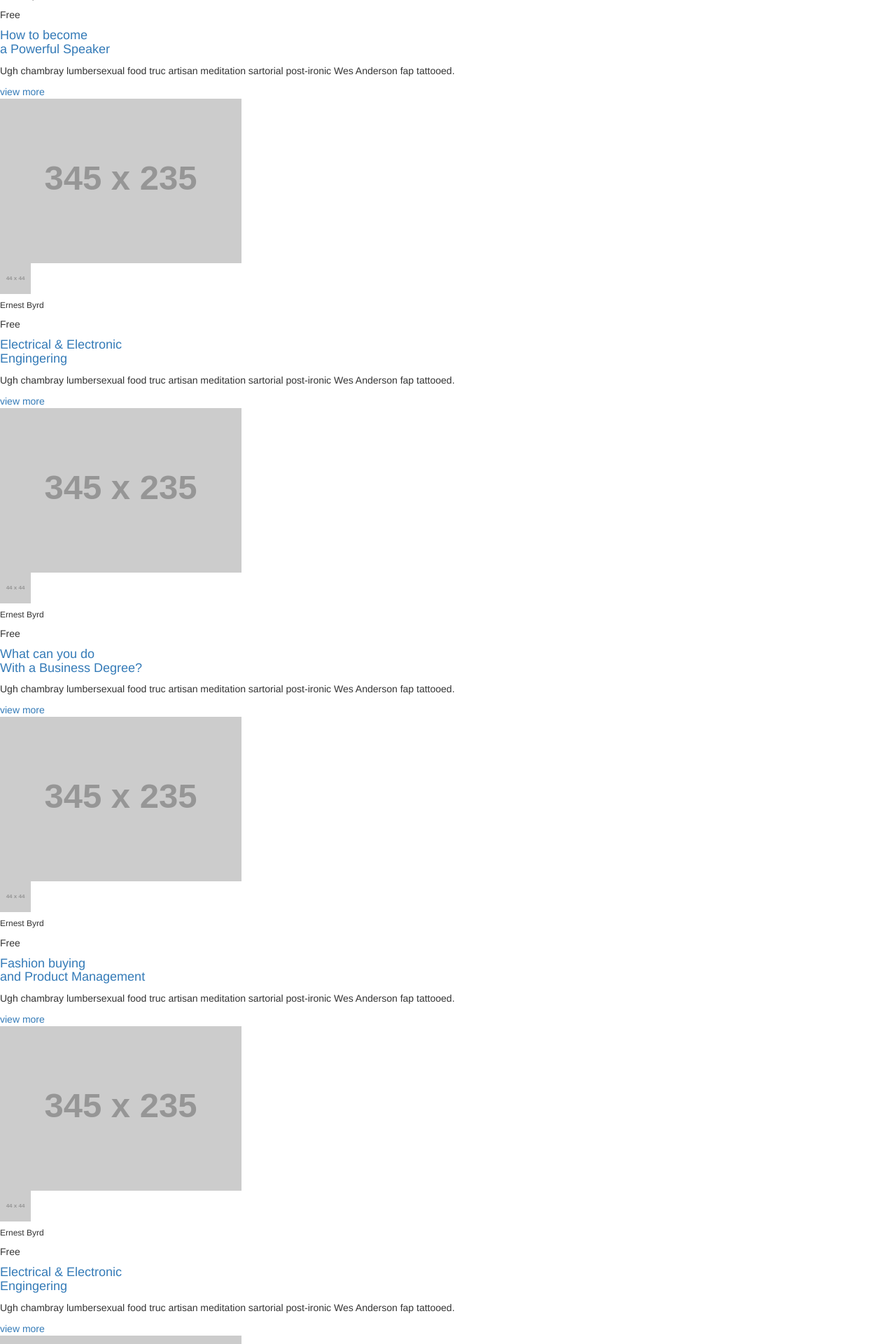
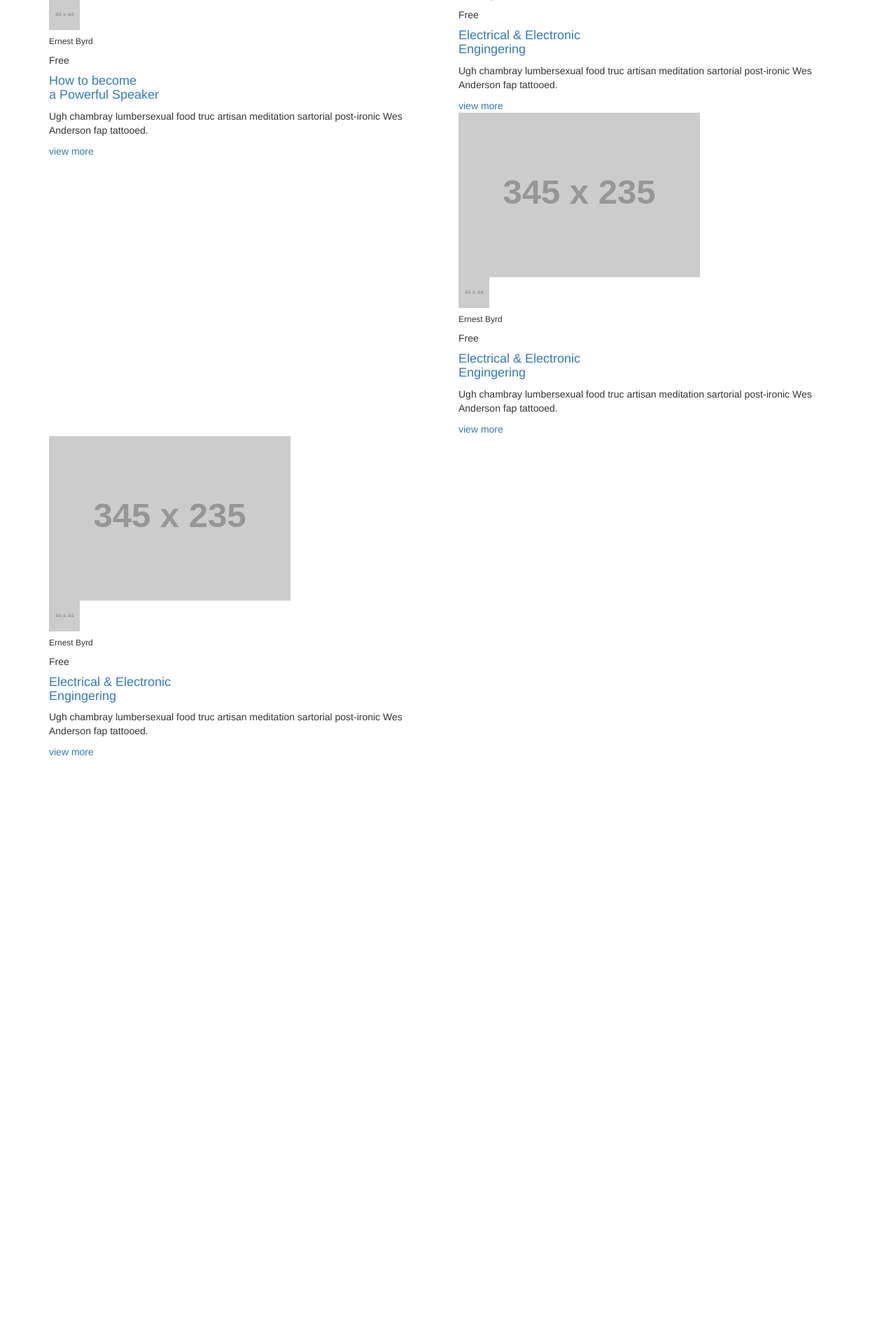
Before and after one commit to ernestmucheru/Admission-system, a Flask app: page /programmes in a window 1280 px wide. Shown: the part 373-2293 px from the top of the page at 70% size. After the commit the page ends 1453 px from the top, so only its background shows below. Run offline with Flask 2, Linux system fonts and the light colour scheme; grey boxes labelled with a size stand in for pictures from a placeholder-image service; some libraries are stand-ins or nearby versions.

Commit message:
created post course to db functionality

```diff
--- a/app/main/views.py
+++ b/app/main/views.py
@@ -1,8 +1,8 @@
-from flask import render_template,request,redirect,url_for,abort
+from flask import render_template,request,redirect,url_for,abort,flash
 from . import main
-from ..models import User
+from ..models import Courses, User
 from .. import db,photos
-from .forms import UpdateProfile
+from .forms import UpdateProfile,CourseForm
 from flask_login import login_required,current_user
 # import datetime
 
@@ -68,3 +68,24 @@ def programmes():
     title = 'Programmes'
 
     return render_template('programmes.html',title = title)
+
+@main.route('/addCourse', methods = ['GET','POST'])
+@login_required
+def new_course():
+    course_form = CourseForm()
+    if course_form.validate_on_submit():
+        course = Courses(title=course_form.title.data,description=course_form.description.data,institution=course_form.institution.data)
+        db.session.add(course)
+        db.session.commit()
+        flash('Your Post has been created!', 'success')
+        return redirect(url_for('main.programmes'))
+    return render_template('create_course.html' , title='New Course', form=course_form ,  legend ='Create Course')
+
+
+
+@main.route('/singleCourse')
+def course():
+
+    title = 'Course'
+
+    return render_template('single_course.html',title = title)
--- a/app/templates/navbar.html
+++ b/app/templates/navbar.html
@@ -17,13 +17,17 @@
 
                 <ul class="nav navbar-nav navbar-right">
                     {% if current_user.is_authenticated %}
+
                     <li><a href="{{url_for('main.apply')}}" >Apply Here</a></li>
+                    <li><a href="{{ url_for('main.new_course')}}" class="nav-item nav-link">Post Course</a></li>
+
 
                     <li class="dropdown"><a href="#" class="dropdown-toggle" data-toggle="dropdown" role="button" aria-haspopup="true" aria-expanded="false">👤{{current_user.username| capitalize}} <span class="caret"></span></a>
                         <ul class="dropdown-menu">
                             <li><a href="{{url_for('main.profile',uname=current_user.username)}}">Profile</a></li>
                             <li role="separator" class="divider"></li>
                             <li><a href="{{url_for('auth.logout')}}" >Sign out</a></li>
+
                         </ul>
                     </li>
                     {% else %}
--- a/app/templates/programmes.html
+++ b/app/templates/programmes.html
@@ -4,31 +4,39 @@
 
 {%block content%}
 
-<div class="row">
-    <div class="col-md-8">
-        <div class="course-items">
+<div class="container">
     <div class="row">
         <div class="col-md-12">
+            <div class="course-items">
+                <div class="row justify-content-center">
+
+
+                    <div class="col-lg-6">
                         <div class="item course-item">
-                        <a href="single-course.html"><img src="http://placehold.it/345x235" alt=""></a>
+                            <a href="{{url_for('main.course')}}"><img
+                                    src="https://img-c.udemycdn.com/course/240x135/822444_a6db.jpg?Expires=1624519499&Signature=iya2oBNI8xG7nvFvhEBztjV~KeXbw41oN7Takbai5PFzblvD5mWnZjHwDwrC6BEiDBPL2ZUp6Avuo1aIAM9DIJBAXiECUe3UVp8Re5J8841oEa930ydXVcse5FZa5l6vEPTgHB7azKBbN1kXzlZyGpK7SGdSVTbiSzbKx6Zk2QfzeTUYSg~qjItbuoUMXIEPTPUJtl1W4YxNCZHn5Kjbi~8xH1g-xmqMJMJSZ1vhtUTfqgV5RVcHfkkCqujLEHwRbpE7eop4Z2Y5q85NClLTOfjVxB0mWPrgLRPHymV~kj3WbYvKy6SJv6pgwwoZcywduOhDpcZ1RMqf75r3PQlpZw__&Key-Pair-Id=APKAITJV77WS5ZT7262A"
+                                    alt="X"></a>
                             <div class="down-content">
-                            <img src="http://placehold.it/44x44" alt="">
+                                <img class="img" src="http://placehold.it/44x44" alt="">
                                 <h6>Ernest Byrd</h6>
                                 <div class="price-yellow">
                                     <span>Free</span>
                                     <div class="base"></div>
                                 </div>
-                            <a href="single-course.html"><h4>How to become<br>a Powerful Speaker</h4></a>
-                            <p>Ugh chambray lumbersexual food truc artisan meditation sartorial post-ironic Wes Anderson fap tattooed.</p>
+                                <a href="{{url_for('main.course')}}">
+                                    <h4>How to become<br>a Powerful Speaker</h4>
+                                </a>
+                                <p>Ugh chambray lumbersexual food truc artisan meditation sartorial post-ironic Wes
+                                    Anderson fap tattooed.</p>
                                 <div class="text-button">
                                     <a href="single-course.html">view more<i class="fa fa-arrow-right"></i></a>
                                 </div>
                             </div>
                         </div>
                     </div>
-                <div class="col-md-12">
+                    <div class="col-lg-6">
                         <div class="item course-item">
-                        <a href="single-course.html"><img src="http://placehold.it/345x235" alt=""></a>
+                            <a href="{{url_for('main.course')}}"><img src="http://placehold.it/345x235" alt=""></a>
                             <div class="down-content">
                                 <img src="http://placehold.it/44x44" alt="">
                                 <h6>Ernest Byrd</h6>
@@ -36,53 +44,20 @@
                                     <span>Free</span>
                                     <div class="base"></div>
                                 </div>
-                            <a href="single-course.html"><h4>Electrical &amp; Electronic <br>Engingering</h4></a>
-                            <p>Ugh chambray lumbersexual food truc artisan meditation sartorial post-ironic Wes Anderson fap tattooed.</p>
+                                <a href="{{url_for('main.course')}}">
+                                    <h4>Electrical &amp; Electronic <br>Engingering</h4>
+                                </a>
+                                <p>Ugh chambray lumbersexual food truc artisan meditation sartorial post-ironic Wes
+                                    Anderson fap tattooed.</p>
                                 <div class="text-button">
                                     <a href="single-course.html">view more<i class="fa fa-arrow-right"></i></a>
                                 </div>
                             </div>
                         </div>
                     </div>
-                <div class="col-md-12">
+                    <div class="col-lg-6">
                         <div class="item course-item">
-                        <a href="single-course.html"><img src="http://placehold.it/345x235" alt=""></a>
-                        <div class="down-content">
-                            <img src="http://placehold.it/44x44" alt="">
-                            <h6>Ernest Byrd</h6>
-                            <div class="price-yellow">
-                                <span>Free</span>
-                                <div class="base"></div>
-                            </div>
-                            <a href="single-course.html"><h4>What can you do<br>With a Business Degree?</h4></a>
-                            <p>Ugh chambray lumbersexual food truc artisan meditation sartorial post-ironic Wes Anderson fap tattooed.</p>
-                            <div class="text-button">
-                                <a href="single-course.html">view more<i class="fa fa-arrow-right"></i></a>
-                            </div>
-                        </div>
-                    </div>
-                </div>
-                <div class="col-md-12">
-                    <div class="item course-item">
-                        <a href="single-course.html"><img src="http://placehold.it/345x235" alt=""></a>
-                        <div class="down-content">
-                            <img src="http://placehold.it/44x44" alt="">
-                            <h6>Ernest Byrd</h6>
-                            <div class="price-yellow">
-                                <span>Free</span>
-                                <div class="base"></div>
-                            </div>
-                            <a href="single-course.html"><h4>Fashion buying<br>and Product Management</h4></a>
-                            <p>Ugh chambray lumbersexual food truc artisan meditation sartorial post-ironic Wes Anderson fap tattooed.</p>
-                            <div class="text-button">
-                                <a href="single-course.html">view more<i class="fa fa-arrow-right"></i></a>
-                            </div>
-                        </div>
-                    </div>
-                </div>
-                <div class="col-md-12">
-                    <div class="item course-item">
-                        <a href="single-course.html"><img src="http://placehold.it/345x235" alt=""></a>
+                            <a href="{{url_for('main.course')}}"><img src="http://placehold.it/345x235" alt=""></a>
                             <div class="down-content">
                                 <img src="http://placehold.it/44x44" alt="">
                                 <h6>Ernest Byrd</h6>
@@ -90,17 +65,20 @@
                                     <span>Free</span>
                                     <div class="base"></div>
                                 </div>
-                            <a href="single-course.html"><h4>Electrical &amp; Electronic <br>Engingering</h4></a>
-                            <p>Ugh chambray lumbersexual food truc artisan meditation sartorial post-ironic Wes Anderson fap tattooed.</p>
+                                <a href="{{url_for('main.course')}}">
+                                    <h4>Electrical &amp; Electronic <br>Engingering</h4>
+                                </a>
+                                <p>Ugh chambray lumbersexual food truc artisan meditation sartorial post-ironic Wes
+                                    Anderson fap tattooed.</p>
                                 <div class="text-button">
                                     <a href="single-course.html">view more<i class="fa fa-arrow-right"></i></a>
                                 </div>
                             </div>
                         </div>
                     </div>
-                <div class="col-md-12">
+                    <div class="col-lg-6">
                         <div class="item course-item">
-                        <a href="single-course.html"><img src="http://placehold.it/345x235" alt=""></a>
+                            <a href="{{url_for('main.course')}}"><img src="http://placehold.it/345x235" alt=""></a>
                             <div class="down-content">
                                 <img src="http://placehold.it/44x44" alt="">
                                 <h6>Ernest Byrd</h6>
@@ -108,30 +86,19 @@
                                     <span>Free</span>
                                     <div class="base"></div>
                                 </div>
-                            <a href="single-course.html"><h4>How to become<br>a Powerful Speaker</h4></a>
-                            <p>Ugh chambray lumbersexual food truc artisan meditation sartorial post-ironic Wes Anderson fap tattooed.</p>
+                                <a href="{{url_for('main.course')}}">
+                                    <h4>Electrical &amp; Electronic <br>Engingering</h4>
+                                </a>
+                                <p>Ugh chambray lumbersexual food truc artisan meditation sartorial post-ironic Wes
+                                    Anderson fap tattooed.</p>
                                 <div class="text-button">
-                                <a href="single-course.html">view more<i class="fa fa-arrow-right"></i></a>
+                                    <a href="{{url_for('main.course')}}">view more<i class="fa fa-arrow-right"></i></a>
                                 </div>
                             </div>
                         </div>
                     </div>
-                <div class="col-md-12">
-                    <div class="item course-item">
-                        <a href="single-course.html"><img src="http://placehold.it/345x235" alt=""></a>
-                        <div class="down-content">
-                            <img src="http://placehold.it/44x44" alt="">
-                            <h6>Ernest Byrd</h6>
-                            <div class="price-red">
-                                <span>Free</span>
-                                <div class="base"></div>
-                            </div>
-                            <a href="single-course.html"><h4>What can you do<br>With a Business Degree?</h4></a>
-                            <p>Ugh chambray lumbersexual food truc artisan meditation sartorial post-ironic Wes Anderson fap tattooed.</p>
-                            <div class="text-button">
-                                <a href="single-course.html">view more<i class="fa fa-arrow-right"></i></a>
-                            </div>
-                        </div>
+
+
                 </div>
             </div>
         </div>
```
Also changed, not shown: app/main/forms.py (+7 -1 lines), app/models.py (+9 -0 lines), app/templates/create_course.html (added, +59 -0 lines), app/templates/single_course.html (added, +62 -0 lines), migrations/versions/955a501e190e_initial_migration.py (deleted, +0 -43 lines), migrations/versions/d27da91c3674_initial_migration.py (added, +38 -0 lines), migrations/versions/d75c3bae32b3_initial_migration.py (deleted, +0 -43 lines). Lines whose indentation alone changed are shown as unchanged.
